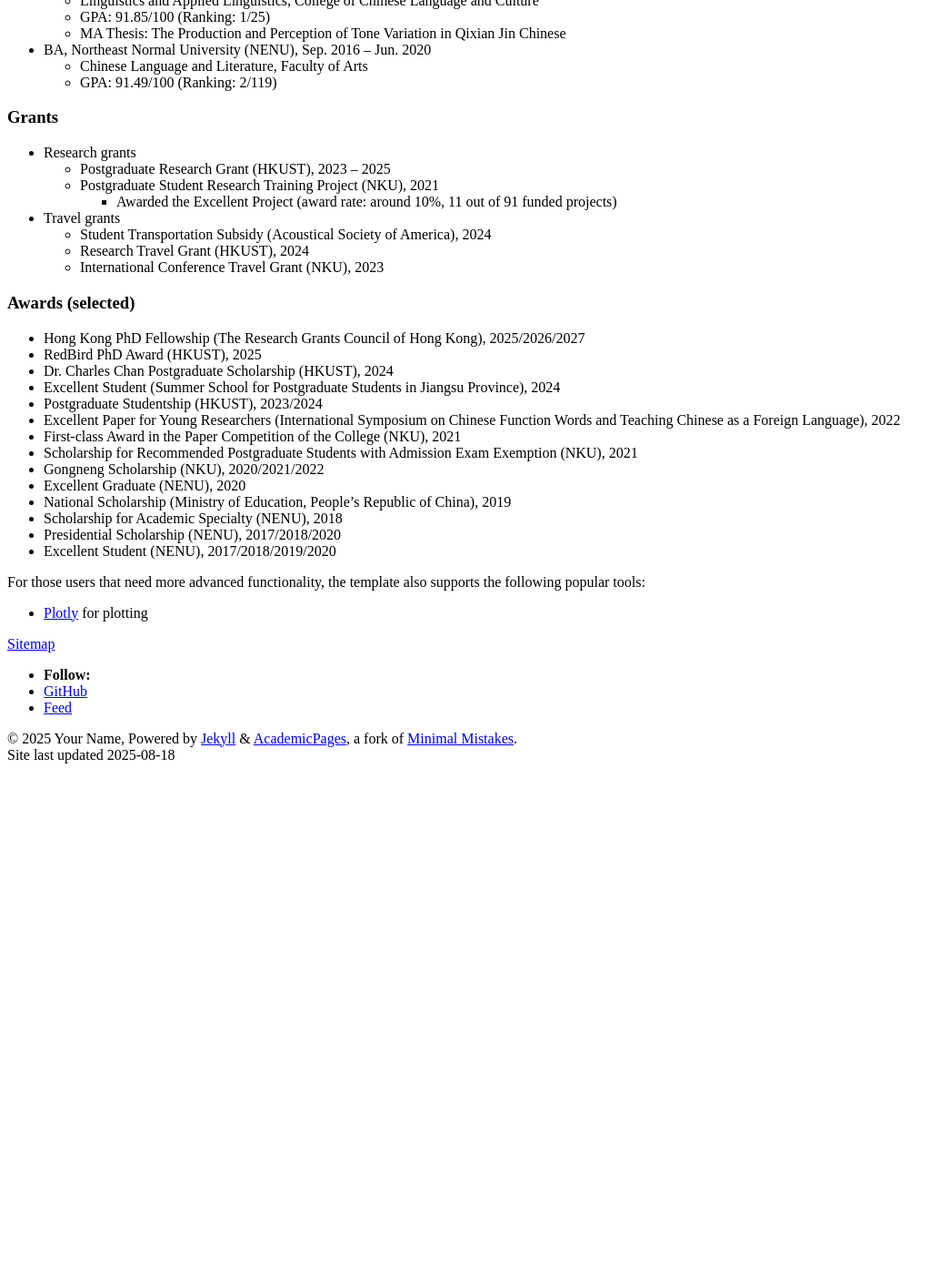
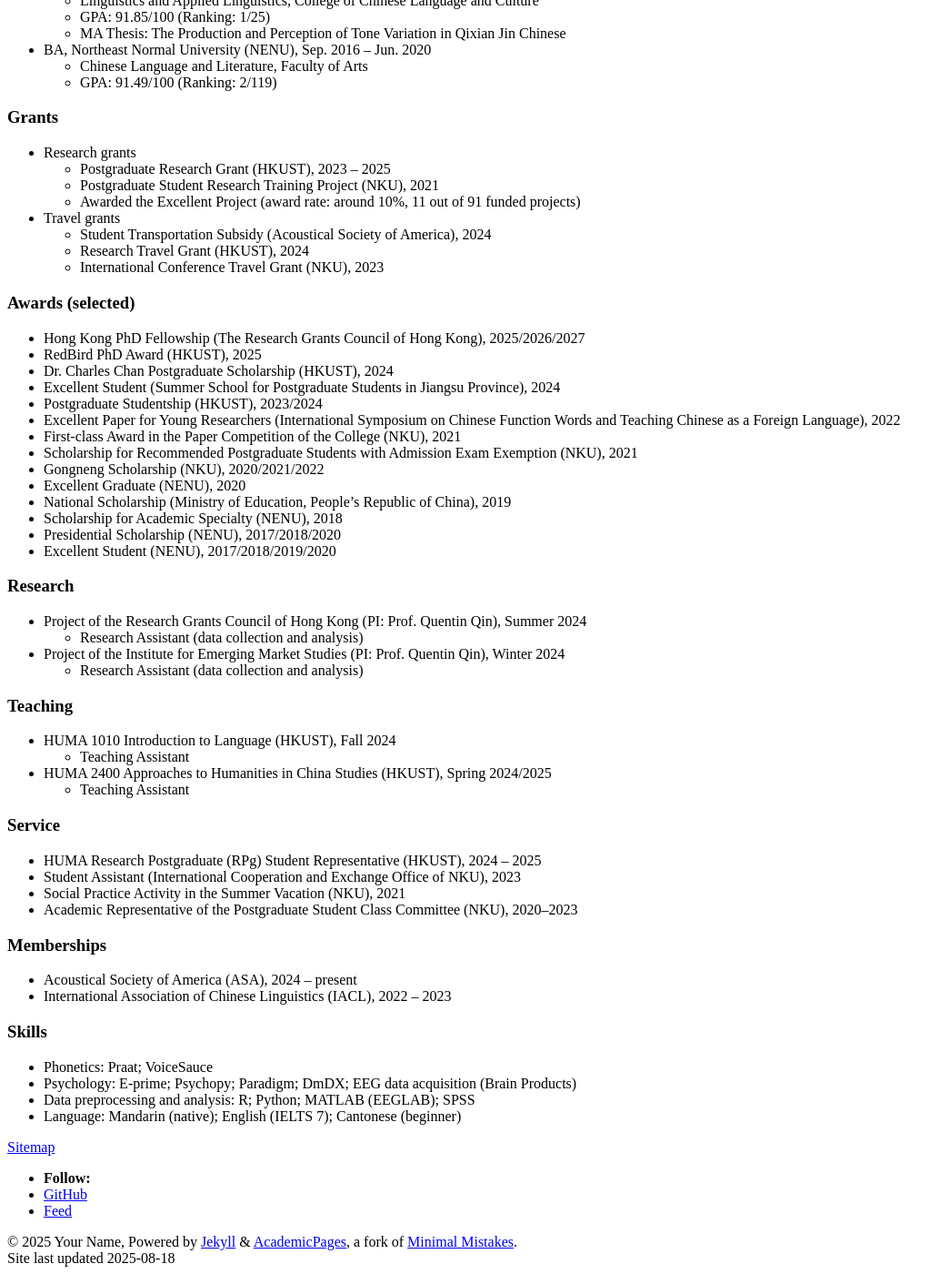
Before and after one commit to kliubc2025/kliubc.github.io, a Jekyll site: the page built from _pages/about.md, in a window 1280 px wide and 1400 px high, scrolled down 807 px. Shown: the whole window at 91% size, without its empty margins (0-1045 px from the left). Built offline with Jekyll 4.4.1, drawn with Linux system fonts in a browser that asks for light colours; a script that is not in the unit is left out; before the commit the page ends 1654 px from its top, so only the background shows below that.

Commit message:
Update about.md

```diff
--- a/_pages/about.md
+++ b/_pages/about.md
@@ -34,7 +34,7 @@ Grants
 * Research grants
   * Postgraduate Research Grant (HKUST), 2023 – 2025
   * Postgraduate Student Research Training Project (NKU), 2021
-    * Awarded the Excellent Project (award rate: around 10%, 11 out of 91 funded projects)
+   * Awarded the Excellent Project (award rate: around 10%, 11 out of 91 funded projects)
 
 * Travel grants
   * Student Transportation Subsidy (Acoustical Society of America), 2024
@@ -43,22 +43,51 @@ Grants
 
 Awards (selected)
 ======
-  * Hong Kong PhD Fellowship (The Research Grants Council of Hong Kong), 2025/2026/2027
-  * RedBird PhD Award (HKUST), 2025
-  * Dr. Charles Chan Postgraduate Scholarship (HKUST), 2024
-  * Excellent Student (Summer School for Postgraduate Students in Jiangsu Province), 2024
-  * Postgraduate Studentship (HKUST), 2023/2024
-  * Excellent Paper for Young Researchers (International Symposium on Chinese Function Words and Teaching Chinese as a Foreign Language), 2022
-  * First-class Award in the Paper Competition of the College (NKU), 2021
-  * Scholarship for Recommended Postgraduate Students with Admission Exam Exemption (NKU), 2021
-  * Gongneng Scholarship (NKU), 2020/2021/2022
-  * Excellent Graduate (NENU), 2020
-  * National Scholarship (Ministry of Education, People’s Republic of China), 2019
-  * Scholarship for Academic Specialty (NENU), 2018
-  * Presidential Scholarship (NENU), 2017/2018/2020
-  * Excellent Student (NENU), 2017/2018/2019/2020
+* Hong Kong PhD Fellowship (The Research Grants Council of Hong Kong), 2025/2026/2027
+* RedBird PhD Award (HKUST), 2025
+* Dr. Charles Chan Postgraduate Scholarship (HKUST), 2024
+* Excellent Student (Summer School for Postgraduate Students in Jiangsu Province), 2024
+* Postgraduate Studentship (HKUST), 2023/2024
+* Excellent Paper for Young Researchers (International Symposium on Chinese Function Words and Teaching Chinese as a Foreign Language), 2022
+* First-class Award in the Paper Competition of the College (NKU), 2021
+* Scholarship for Recommended Postgraduate Students with Admission Exam Exemption (NKU), 2021
+* Gongneng Scholarship (NKU), 2020/2021/2022
+* Excellent Graduate (NENU), 2020
+* National Scholarship (Ministry of Education, People’s Republic of China), 2019
+* Scholarship for Academic Specialty (NENU), 2018
+* Presidential Scholarship (NENU), 2017/2018/2020
+* Excellent Student (NENU), 2017/2018/2019/2020
 
+Research
+======
+* Project of the Research Grants Council of Hong Kong (PI: Prof. Quentin Qin), Summer 2024
+  * Research Assistant (data collection and analysis)
 
+* Project of the Institute for Emerging Market Studies (PI: Prof. Quentin Qin), Winter 2024
+  * Research Assistant (data collection and analysis)
 
-For those users that need more advanced functionality, the template also supports the following popular tools:
-- [Plotly](https://plotly.com/javascript/) for plotting
+Teaching
+======
+* HUMA 1010 Introduction to Language (HKUST), Fall 2024
+  * Teaching Assistant
+* HUMA 2400 Approaches to Humanities in China Studies (HKUST), Spring 2024/2025
+  * Teaching Assistant
+
+Service
+======
+* HUMA Research Postgraduate (RPg) Student Representative (HKUST), 2024 – 2025
+* Student Assistant (International Cooperation and Exchange Office of NKU), 2023
+* Social Practice Activity in the Summer Vacation (NKU), 2021
+* Academic Representative of the Postgraduate Student Class Committee (NKU), 2020–2023
+
+Memberships
+======
+* Acoustical Society of America (ASA), 2024 – present
+* International Association of Chinese Linguistics (IACL), 2022 – 2023
+
+Skills
+======
+* Phonetics: Praat; VoiceSauce
+* Psychology: E-prime; Psychopy; Paradigm; DmDX; EEG data acquisition (Brain Products)
+* Data preprocessing and analysis: R; Python; MATLAB (EEGLAB); SPSS
+* Language: Mandarin (native); English (IELTS 7); Cantonese (beginner)
```
